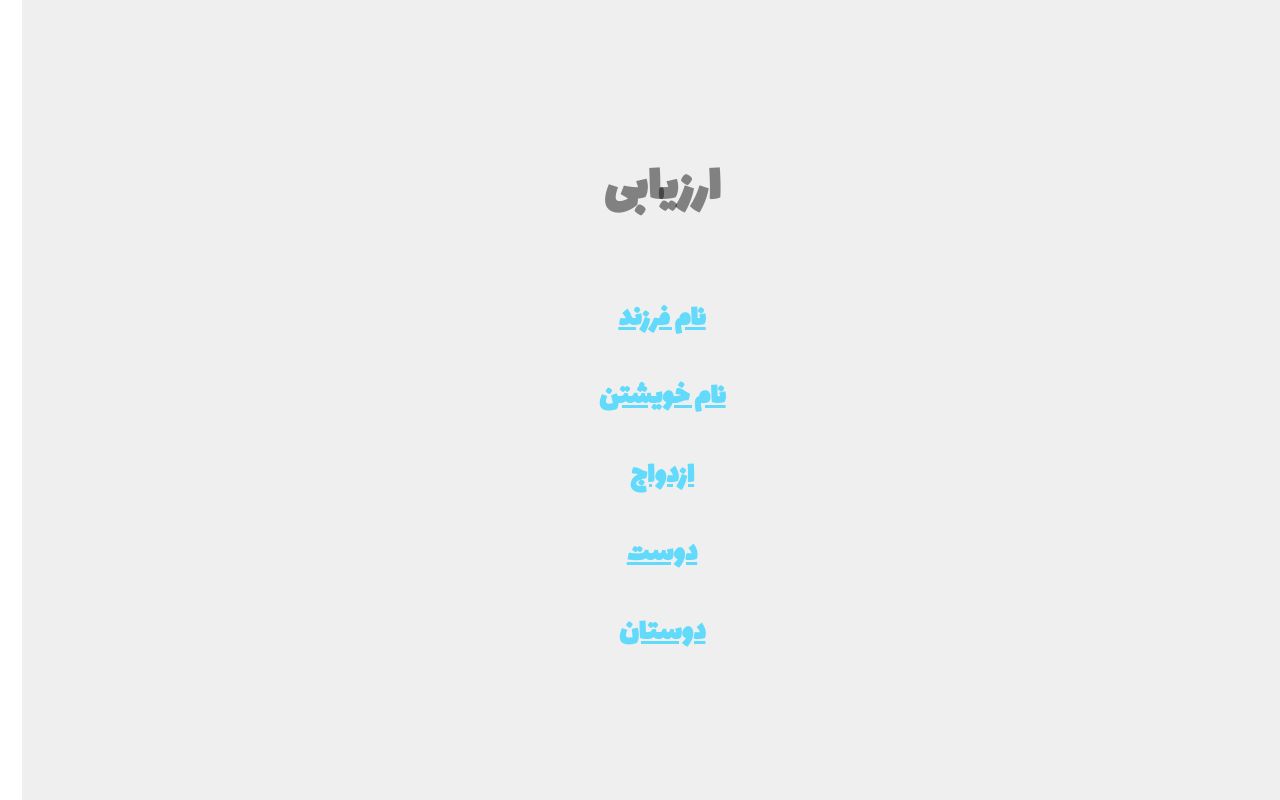
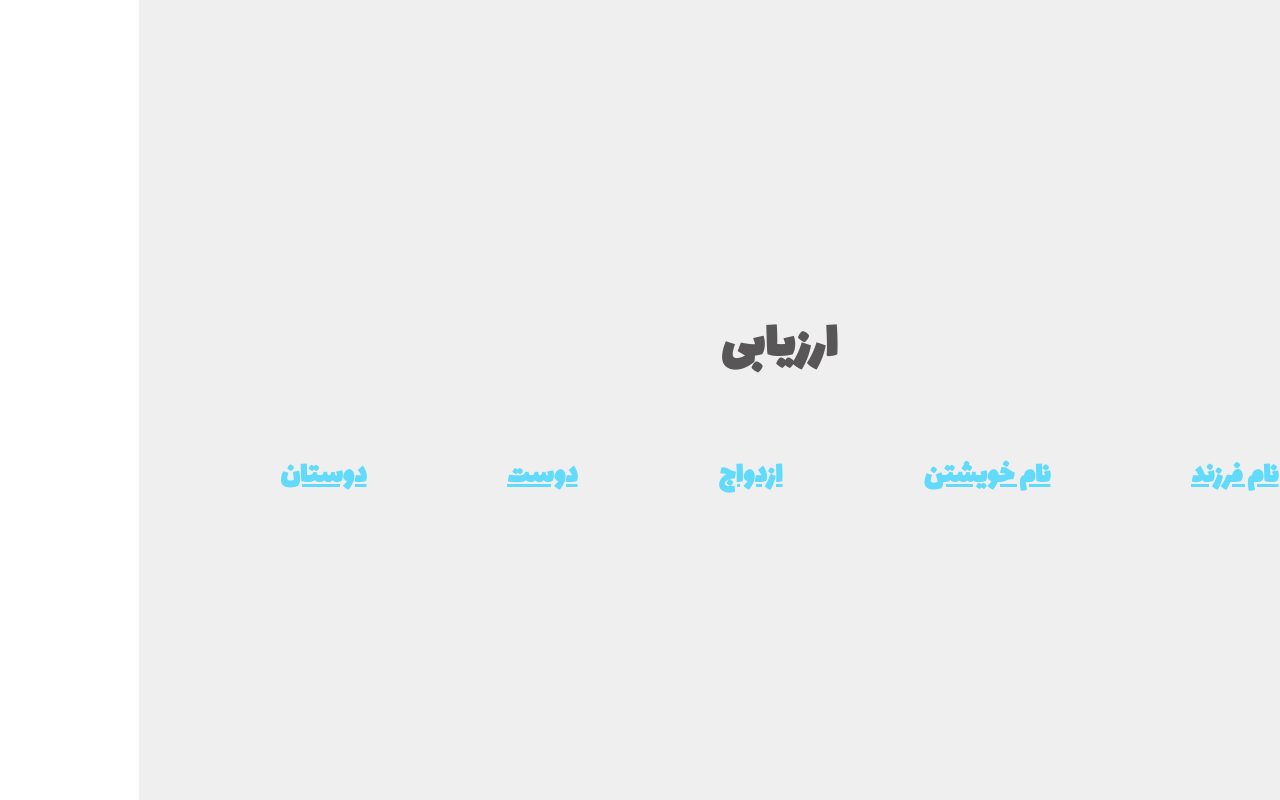
Before and after one commit to Rojahm/esf-horoscope-4-tir-july-4th-2023, a React (Create React App) app: page / in a window 1280 px wide. Built offline with nearby package versions, Linux system fonts and the light colour scheme.

Commit message:
menu style

```diff
--- a/src/App.css
+++ b/src/App.css
@@ -1,7 +1,7 @@
 .App {
   background-color: #efefef;
   text-align: center;
-  color: rgba(0, 0, 0, 0.459);
+  color: rgb(88, 86, 86);
 }
 
 .App-logo {
@@ -19,7 +19,7 @@
   min-height: 100vh;
   display: flex;
   flex-direction: column;
-  align-items: center;
+  /* align-items: center; */
   justify-content: center;
   font-size: calc(10px + 2vmin);
 }
@@ -36,3 +36,8 @@
     transform: rotate(360deg);
   }
 }
+.App .menu {
+  display: flex;
+  flex-direction: row;
+  justify-content: space-evenly;
+}
```
